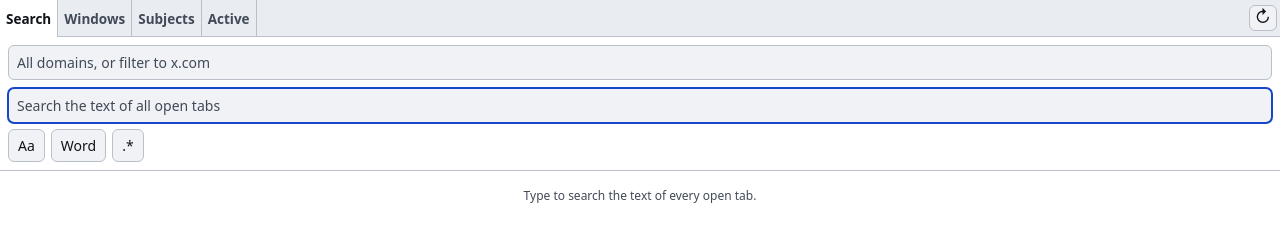
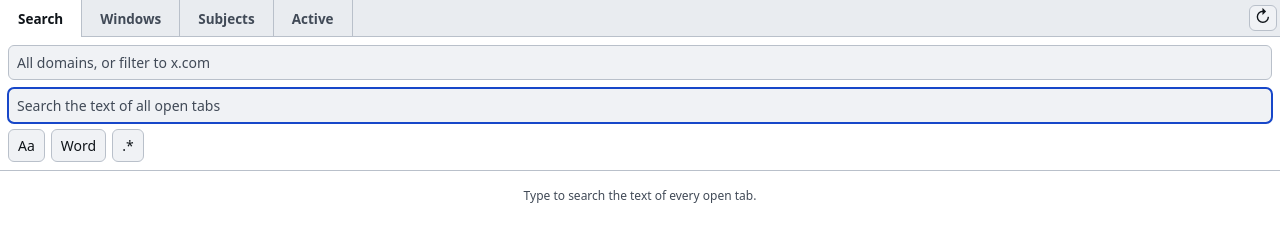
Before and after one commit to barancimen/tabsearch, a browser extension: page sidepanel.html in a window 1280 px wide. Drawn offline with Linux system fonts and the light colour scheme.

Commit message:
Widen the tabs in panels wider than the minimum
Their side padding grows with the panel, from 6px at Chrome's narrowest
side panel (320px) up to 18px.

```diff
--- a/sidepanel.css
+++ b/sidepanel.css
@@ -122,7 +122,8 @@ button.opt.on {
 
 button.view {
   margin: 0 0 -1px;
-  padding: 9px 6px 8px;
+  /* roomy in a normal panel, down to 6px only near Chrome's narrowest, 320px */
+  padding: 9px clamp(6px, 4vw - 7px, 18px) 8px;
   border: 0;
   font-size: 13.5px;
   border-right: 1px solid var(--line);
```
